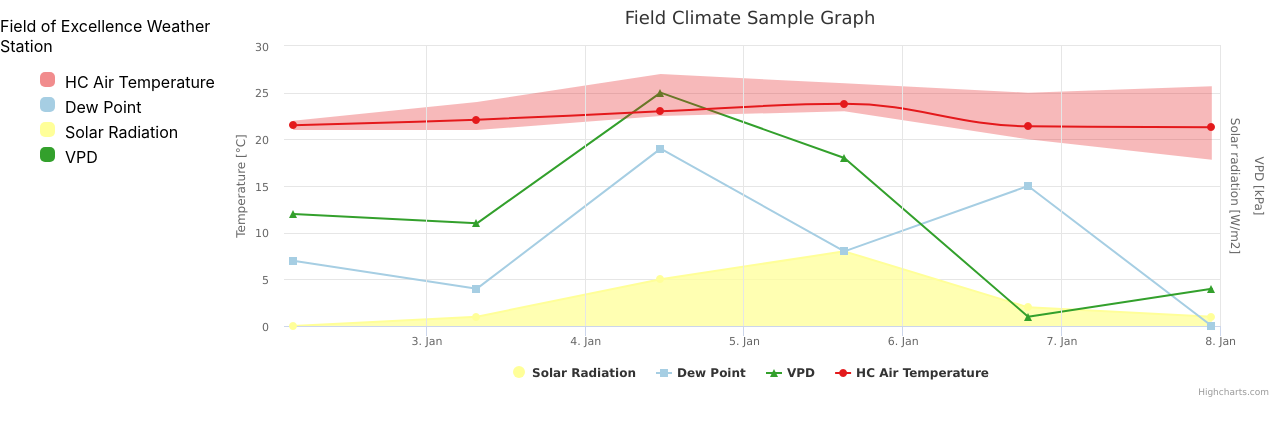
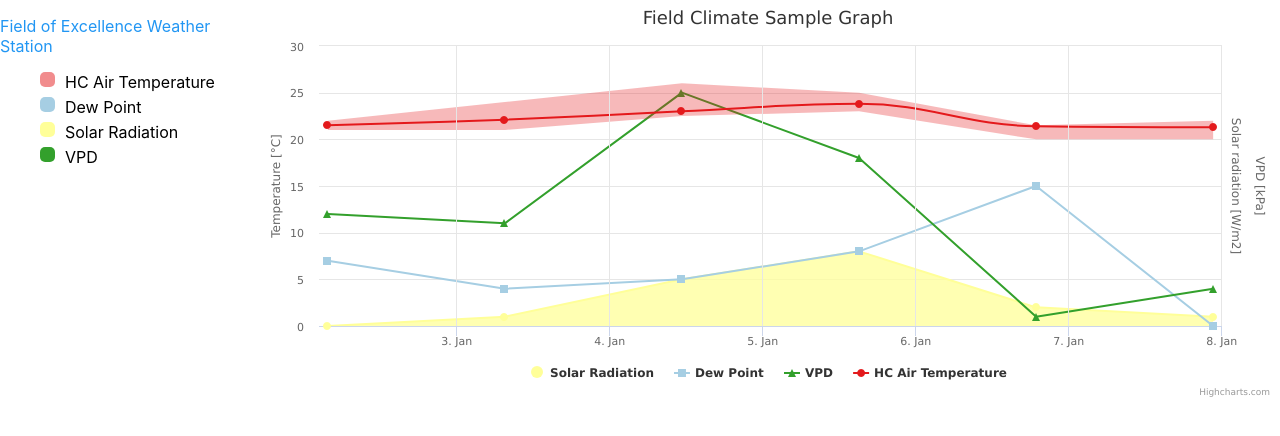
Before and after one commit to Meghanath91/datavisualisation, a React (Create React App) app: page / in a window 1280 px wide. Shown: the top 436 px of the page. Built offline with nearby package versions, Linux system fonts and the light colour scheme.

Commit message:
change readme and add screenshots

```diff
--- a/src/app/css/style.css
+++ b/src/app/css/style.css
@@ -1,6 +1,9 @@
 ul {
   list-style-type: none;
   margin: 0;
+}
+.legend-container p {
+  color: #2196f3;
 }
 .chart-container {
   width: 100%;
@@ -26,7 +29,9 @@ ul {
   list-style: none;
   width: 100%;
 }
-
+.legend-list-container {
+  width: 25%;
+}
 .legend-symbol-container {
   display: flex;
 }
--- a/src/app/data/sampleData.js
+++ b/src/app/data/sampleData.js
@@ -2,10 +2,10 @@ export default Object.freeze({
   ranges: [
     [100000000, 21, 22],
     [200000000, 21, 24],
-    [300000000, 22.5, 27],
-    [400000000, 23, 26],
-    [500000000, 20, 25.0],
-    [600000000, 17.8, 25.7],
+    [300000000, 22.5, 26],
+    [400000000, 23, 25],
+    [500000000, 20, 21.5],
+    [600000000, 20, 22],
   ],
   averages: [
     [100000000, 21.5],
@@ -26,7 +26,7 @@ export default Object.freeze({
   dewPointData: [
     [100000000, 7],
     [200000000, 4],
-    [300000000, 19],
+    [300000000, 5],
     [400000000, 8],
     [500000000, 15],
     [600000000, 0],
```
Also changed, not shown: public/pictures/Screenshot from 2021-02-17 11-59-42.png (added), 1 other file (tests, documents, lock files or other folders).
